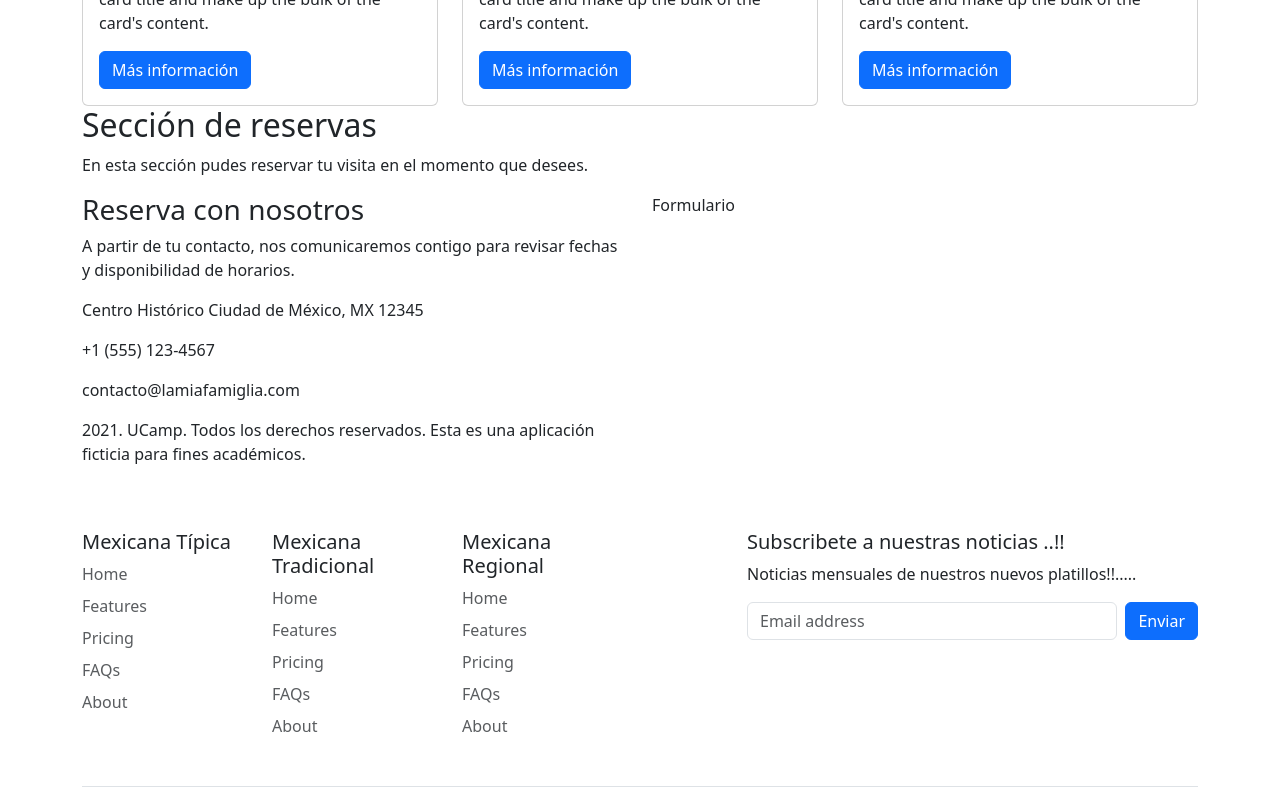
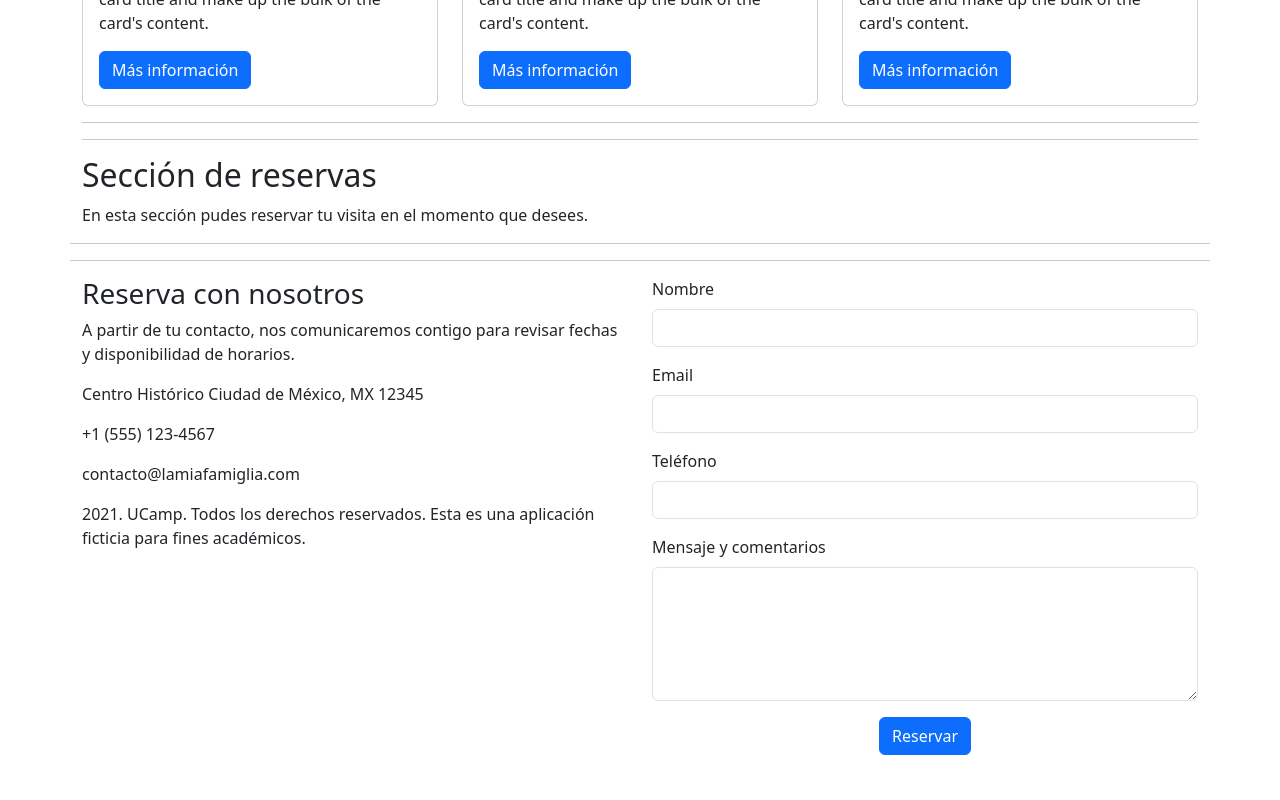
Before and after one commit to javierPortugal/proyecto-4-restaurant, a React (Vite) app: page / in a window 1280 px wide. Shown: the part 440-1240 px from the top of the page. Built offline with nearby package versions, Linux system fonts and the light colour scheme.

Commit message:
uPDATE GENERAL
SE actualiza app.jsx con imports de data base y collections
se ingresa el database.js para enlazar a firebase
se prueban varios envios de informaion

```diff
--- a/package.json
+++ b/package.json
@@ -11,6 +11,7 @@
   },
   "dependencies": {
     "bootstrap": "^5.3.2",
+    "firebase": "^10.7.1",
     "react": "^18.2.0",
     "react-dom": "^18.2.0"
   },
--- a/src/App.jsx
+++ b/src/App.jsx
@@ -2,11 +2,37 @@ import { useState } from 'react'
 import './App.css'
 import Header from './components/header'
 import Footer from './components/Footer'
+import {db} from './config/database';
+import {collection, addDoc} from "firebase/firestore";
 
 
 function App() {
 
+  const [formulario, setFormulario]= useState({
+    nombre:"",
+    email:"",
+    telefono:"",
+    comentarios:""
+  });
 
+  const handleInputChange =(event)=>{
+    setFormulario({
+        ...formulario,
+        [event.target.name]: event.target.value
+    });
+  }
+    const reservar= async(event)=>{
+      event.preventDefault();
+      console.log(formulario);
+      //aqui mandar formulario a firebase
+      await addDoc(collection(db, "reservas"), formulario);
+      [formulario, setFormulario]= useState({
+        nombre:"",
+        email:"",
+        telefono:"",
+        comentarios:""
+      });
+    }
   return (
     <>
       <Header />
@@ -44,11 +70,13 @@ function App() {
             </div>
           </div>
         </div>
+        <hr />
+        <hr />
         <div className="row">
           <h2>Sección de reservas</h2>
           <p>En esta sección pudes reservar tu visita en el momento que desees. </p>
-
-          <div className="col-md-6" style={{backgroungcolor:"#e5e5e5"}}>
+        <hr /><hr />
+          <div className="col-md-6" style={{backgroungcolor:"#f1f1f1"}}>
             <h3>Reserva con nosotros</h3>
             <p>A partir de tu contacto, nos comunicaremos contigo para revisar fechas y disponibilidad de horarios.</p>
             <p>Centro Histórico Ciudad de México, MX 12345</p>
@@ -60,7 +88,30 @@ function App() {
             </p>
           </div>
           <div className="col-md-6">
-          Formulario
+            <form onSubmit={reservar}>
+
+            <div className="mb-3">
+              <label className="form-label">Nombre</label>
+              <input type="text" className="form-control" name='nombre' onChange={handleInputChange}/>
+            </div>
+            <div className="mb-3">
+              <label  className="form-label">Email</label>
+              <input type="email" className="form-control" name='email' onChange={handleInputChange}/>
+            </div>
+            <div className="mb-3">
+              <label  className="form-label">Teléfono</label>
+              <input type="text" className="form-control" name='telefono' onChange={handleInputChange}/>
+            </div>
+            <div className="mb-3">
+              <label  className="form-label">Mensaje y comentarios</label>
+              <textarea className="form-control"  rows="5" name='comentarios' onChange={handleInputChange}></textarea>
+            </div>
+            <div className="row">
+              <div className="col-mid-12  text-center">
+              <button className='btn btn-primary'>Reservar</button>
+              </div>
+            </div>
+            </form>
 
           </div>
         </div>
--- /dev/null
+++ b/src/config/database.js
@@ -0,0 +1,21 @@
+// Import the functions you need from the SDKs you need
+import { initializeApp } from "firebase/app";
+import{getFirestore} from "firebase/firestore";
+// TODO: Add SDKs for Firebase products that you want to use
+// https://firebase.google.com/docs/web/setup#available-libraries
+
+// Your web app's Firebase configuration
+const firebaseConfig = {
+  apiKey: "AIzaSyD2ocn8j9dJXeqB_mGToS4HGST9-aZzZic",
+  authDomain: "reserva-proyecto4-2ae98.firebaseapp.com",
+  projectId: "reserva-proyecto4-2ae98",
+  storageBucket: "reserva-proyecto4-2ae98.appspot.com",
+  messagingSenderId: "1063799103170",
+  appId: "1:1063799103170:web:50e5d4083804821259255b"
+};
+
+// Initialize Firebase
+initializeApp(firebaseConfig);
+
+
+export const db = getFirestore();
```
Also changed, not shown: 1 other file (tests, documents, lock files or other folders).
